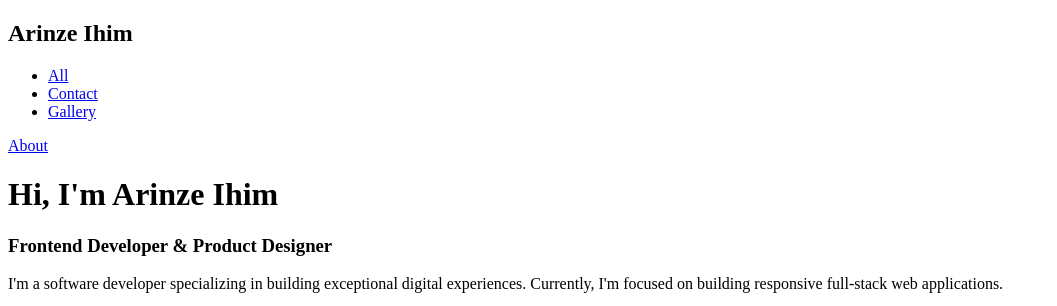
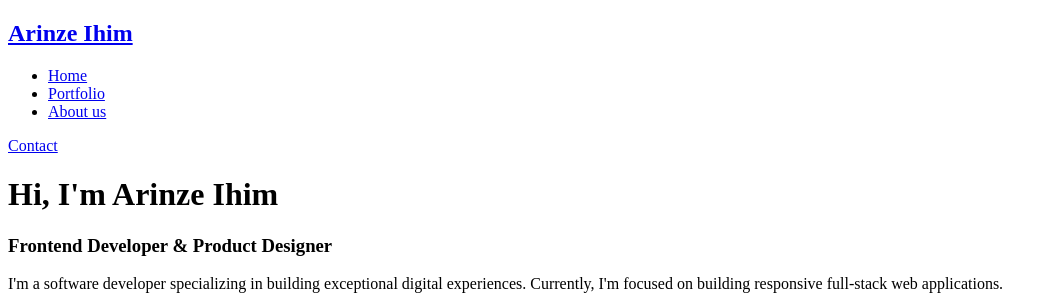
Before and after one commit to Eznira/portfolio, a plain HTML site: page index.html in a window 1280 px wide. Shown: the top 306 px of the page, without its empty margins (0-1057 px from the left). Drawn offline with Linux system fonts and the light colour scheme.

Commit message:
raedy for styling

```diff
--- a/index.html
+++ b/index.html
@@ -12,16 +12,18 @@
   </head>
 
   <body>
-    <!-- Head Section -->
-    <div role="navigation">
-      <h2>Arinze Ihim</h2>
+    <!-- Header Section -->
+    <header>
+      <!-- Navigation -->
+      <nav>
+        <h2><a href="/">Arinze Ihim</a></h2>
         <ul>
-        <li><a href="#all">All</a></li>
-        <li><a href="#contacts">Contact</a></li>
-        <li><a href="#gallery">Gallery</a></li>
+          <li><a href="/">Home</a></li>
+          <li><a href="#portfolio">Portfolio</a></li>
+          <li><a href="#about-us">About us</a></li>
         </ul>
-      <div><a href="#about">About</a></div>
-    </div>
+        <div><a href="#contact">Contact</a></div>
+      </nav>
 
       <!-- Hero Section -->
       <div>
@@ -52,11 +54,12 @@
           <img src="arinze_shot.png" alt="" width="300" />
         </div>
       </div>
+    </header>
 
     <br /><br />
 
     <!-- Skills Section -->
-    <div>
+    <section id="skills" class="skills">
       <div>
         <i class="fa-solid fa-bolt"></i>
         <h2>Skills</h2>
@@ -73,10 +76,10 @@
         <h2>Frontend Development</h2>
         <p>Building responsive and interactive web applications.</p>
       </div>
-    </div>
+    </section>
 
-    <!-- Project section -->
-    <div>
+    <!-- Projects section -->
+    <section id="projects" class="projects">
       <h2>Projects</h2>
       <br />
 
@@ -113,10 +116,10 @@
           <button>Github Repo</button>
         </div>
       </div>
-    </div>
+    </section>
 
     <!-- Contact Section -->
-    <div>
+    <section id="contact" class="contact">
       <div>
         <h2>Contact</h2>
       </div>
@@ -145,14 +148,12 @@
           <button>Send Message</button>
         </form>
       </div>
-    </div>
+    </section>
 
     <!-- Footer -->
-    <div>
     <footer>
       <p>&copy; <span id="year"></span> | Double D | All rights reserved.</p>
     </footer>
-    </div>
 
     <script>
       document.getElementById("year").textContent = new Date().getFullYear();
```
Lines whose indentation alone changed are shown as unchanged.
